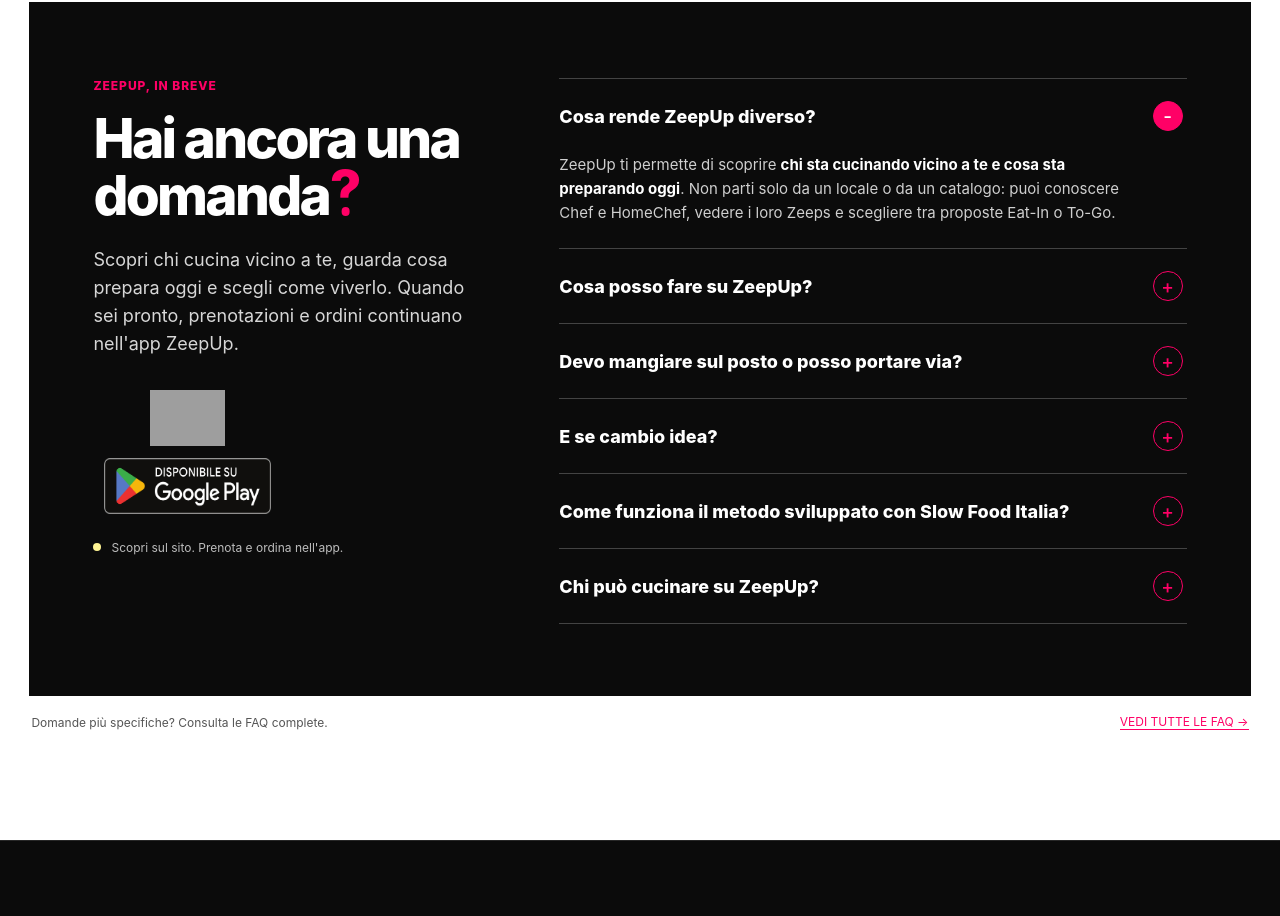
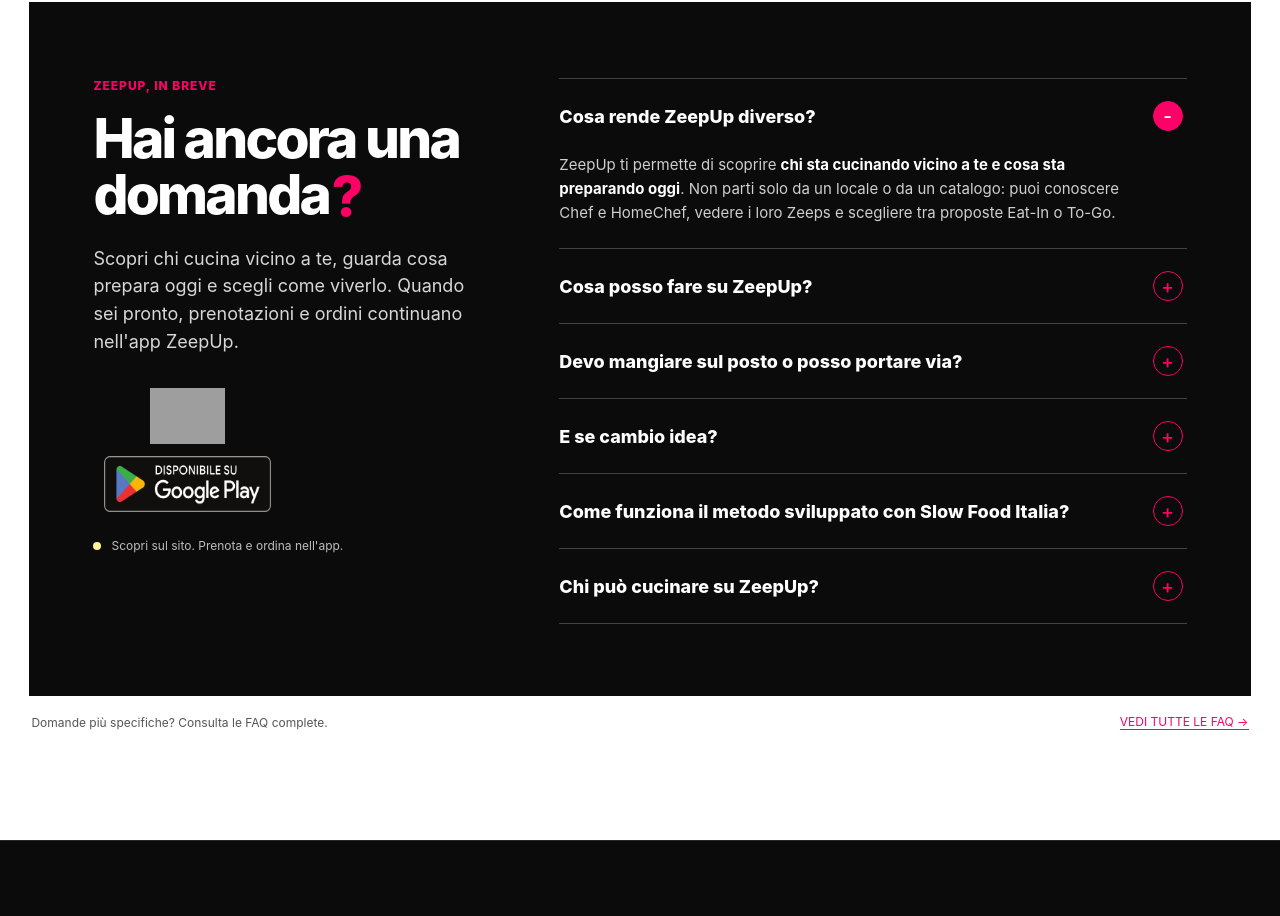
Before and after one commit to e-bianchi83/ZeepUp-Italia-web, a website: page it/index.html in a window 1280 px wide. Shown: the part 4543-5459 px from the top of the page. Drawn offline with nearby package versions, Linux system fonts and the light colour scheme; grey boxes are pictures that could not be loaded.

Commit message:
Clean up homepage question mark

```diff
--- a/assets/css/site.css
+++ b/assets/css/site.css
@@ -203,9 +203,9 @@
 .faq-kicker{color:var(--pink);font-size:12px;text-transform:uppercase;letter-spacing:.08em;font-weight:850;margin-bottom:18px}
 .faq-left h2{font-size:clamp(44px,4.3vw,68px);line-height:1.01;letter-spacing:-.05em;margin:0 0 22px;color:#fff;max-width:560px}
 .faq-left h2 .accent{color:var(--pink)}
-.faq-left h2 .question-mark{position:relative;display:inline-block;width:.58em;height:.92em;margin-left:.01em;vertical-align:-.04em}
-.faq-left h2 .question-mark:before{content:'?';position:absolute;inset:-.08em 0 0;line-height:1;color:var(--pink);clip-path:inset(0 0 31% 0)}
-.faq-left h2 .question-mark:after{content:'';position:absolute;left:50%;bottom:.025em;width:.16em;height:.16em;background:var(--pink);border-radius:50%;transform:translateX(-50%)}
+.faq-left h2 .question-mark{display:inline-block;width:auto;height:auto;margin-left:.04em;color:var(--pink);font:inherit;line-height:.88;letter-spacing:0;vertical-align:-.035em;text-decoration:none;border:0}
+.faq-left h2 .question-mark:before{content:'?';display:block;position:static;line-height:.88;color:inherit;clip-path:none}
+.faq-left h2 .question-mark:after{content:none;display:none}
 .faq-left p{font-size:18px;line-height:1.55;color:#d7d7d7;max-width:520px;margin:0 0 32px}
 .store-row{display:flex;flex-wrap:wrap;gap:12px;margin-top:22px;align-items:center}
 .store-badge-link{display:inline-flex;align-items:center;justify-content:center;width:188px;height:56px;overflow:hidden;text-decoration:none;transition:.2s ease}
```
